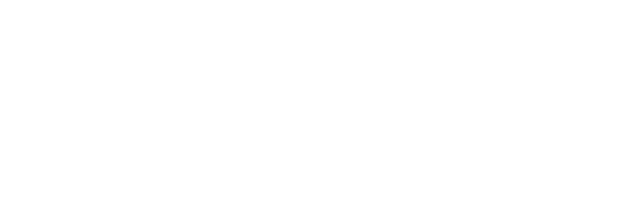
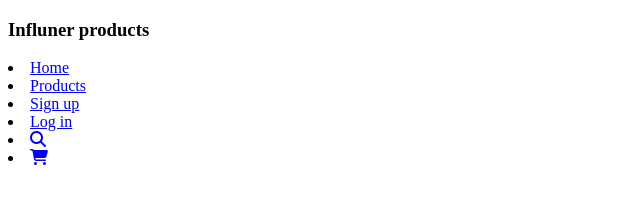
Before and after one commit to rafiul396/influencer-gear, a plain HTML site: page index.html in a window 1280 px wide. Shown: the whole page, without its empty margins (0-640 px from the left). Drawn offline with Linux system fonts and the light colour scheme.

Commit message:
COMMITED FOR USE MY HOME COMPUTER

```diff
--- a/index.html
+++ b/index.html
@@ -3,11 +3,21 @@
 <head>
     <meta charset="UTF-8">
     <meta name="viewport" content="width=device-width, initial-scale=1.0">
+    <link rel="stylesheet" href="https://cdnjs.cloudflare.com/ajax/libs/font-awesome/6.7.2/css/all.min.css" integrity="sha512-Evv84Mr4kqVGRNSgIGL/F/aIDqQb7xQ2vcrdIwxfjThSH8CSR7PBEakCr51Ck+w+/U6swU2Im1vVX0SVk9ABhg==" crossorigin="anonymous" referrerpolicy="no-referrer" />
+    <link rel="stylesheet" href="styles/style.css">
     <title>My Store</title>
 </head>
 <body>
     <header class="header">
-
+        <nav class="navbar">
+            <h3>Influner products</h3>
+            <li><a href="#">Home</a></li>
+            <li><a href="#">Products</a></li>
+            <li><a href="#">Sign up</a></li>
+            <li><a href="#">Log in</a></li>
+            <li><a href="#"><i class="fa-solid fa-magnifying-glass"></i></a></li>
+            <li><a href="#"><i class="fa-solid fa-cart-shopping"></i></a></li>
+        </nav>
     </header>
     <main>
 
--- a/styles/style.css
+++ b/styles/style.css
@@ -0,0 +1 @@
+@import url('https://fonts.googleapis.com/css2?family=Inter:ital,opsz,wght@0,14..32,100..900;1,14..32,100..900&family=Lobster&family=Merriweather:ital,opsz,wght@0,18..144,300..900;1,18..144,300..900&family=Open+Sans:ital,wght@0,300..800;1,300..800&family=Poppins:ital,wght@0,100;0,200;0,300;0,400;0,500;0,600;0,700;0,800;0,900;1,100;1,200;1,300;1,400;1,500;1,600;1,700;1,800;1,900&family=Roboto:ital,wght@0,100..900;1,100..900&family=Work+Sans:ital,wght@0,100..900;1,100..900&display=swap');
```
Also changed, not shown: responsive.css (deleted), styles/responsive.css (added).
